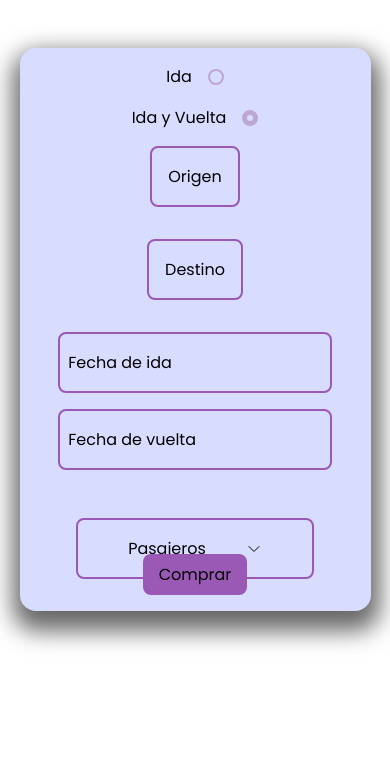
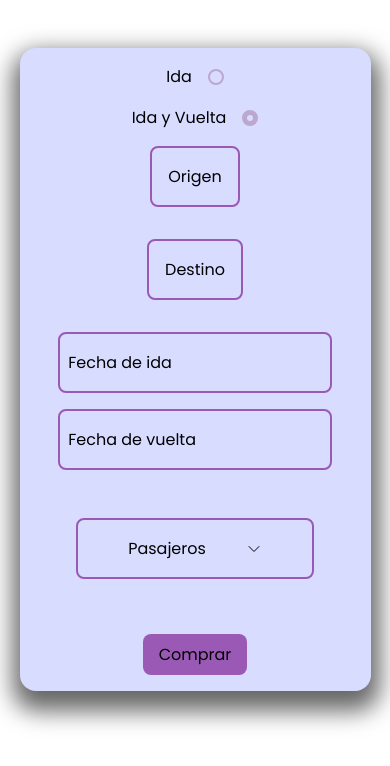
Before and after one commit to Gardeken/aerolinea, a plain HTML site: page index.html in a window 390 px wide. Drawn offline with nearby package versions, Linux system fonts and the light colour scheme.

Commit message:
Add files via upload

```diff
--- a/css/index.css
+++ b/css/index.css
@@ -457,6 +457,10 @@ body {
     place-self: start;
   }
 
+  .container {
+    padding-bottom: 5rem;
+  }
+
   .margen {
     padding-bottom: 5rem;
   }
```
